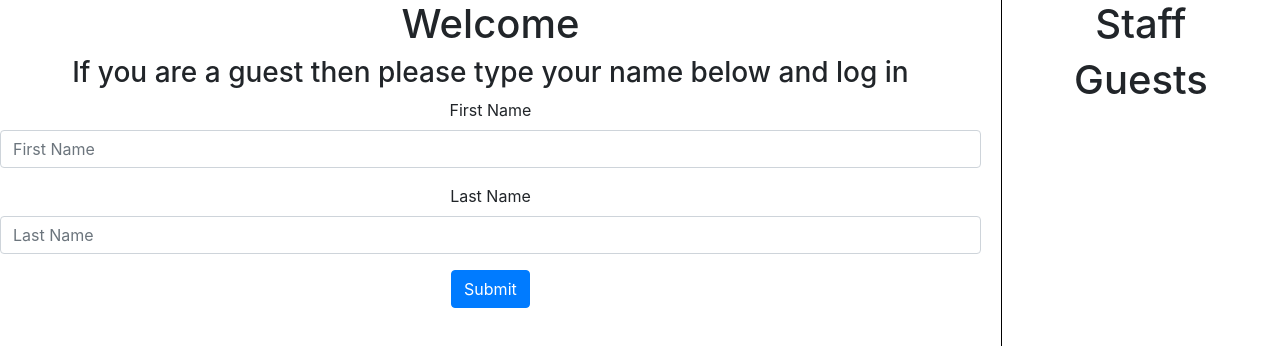
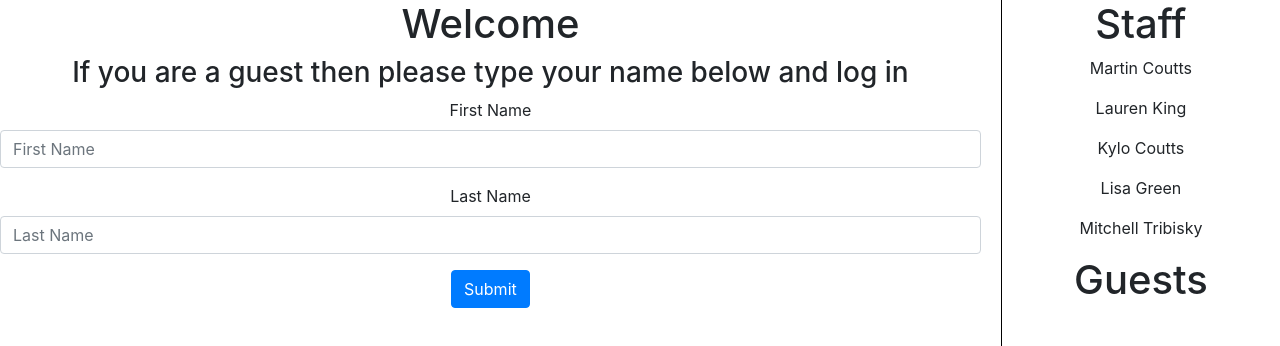
Before and after one commit to martincavaliers/out-of-office, a React (Create React App) app: page / in a window 1280 px wide. Shown: the top 346 px of the page. Built offline with nearby package versions, Linux system fonts and the light colour scheme.

Commit message:
Staff Area displaying names of staff array

```diff
--- a/src/components/App.js
+++ b/src/components/App.js
@@ -38,7 +38,8 @@ class App extends Component {
     return (
       <div className="App">
         <MainArea />
-        <SideBar />
+
+        <SideBar staff={this.state.staff} />
       </div>
     );
   }
--- /dev/null
+++ b/src/components/GuestArea.js
@@ -0,0 +1,13 @@
+import React, { Component } from "react";
+
+class GuestArea extends Component {
+  render() {
+    return (
+      <div id="guest-area">
+          <h1>Guests</h1>
+        </div>
+    );
+  }
+}
+
+export default GuestArea;
--- a/src/components/GuestLoginForm.js
+++ b/src/components/GuestLoginForm.js
@@ -1,15 +1,17 @@
 import React, { Component } from "react";
-import { Form, Button } from "react-bootstrap";
+import { Row, Form, Button } from "react-bootstrap";
 
 class GuestLoginForm extends Component {
   render() {
     return (
-      <div>
+      <div id="login-form">
         <Form>
-          <Form.Group controlId="formBasicEmail">
-            <Form.Label>First Name</Form.Label>
-            <Form.Control type="text" placeholder="First Name" />
-          </Form.Group>
+          <div>
+            <Form.Group controlId="formBasicEmail">
+              <Form.Label>First Name</Form.Label>
+              <Form.Control type="text" placeholder="First Name" />
+            </Form.Group>
+          </div>
 
           <Form.Group controlId="formBasicPassword">
             <Form.Label>Last Name</Form.Label>
--- a/src/components/SideBar.js
+++ b/src/components/SideBar.js
@@ -1,17 +1,14 @@
 import React, { Component } from "react";
-import { Container, Jumbotron } from "react-bootstrap";
+import StaffArea from "./StaffArea";
+import GuestArea from "./GuestArea";
 
 class SideBar extends Component {
   render() {
     return (
       <div className="sidebar">
-        <div id="staff-area">
-          <h1>Staff</h1>
-        </div>
+        <StaffArea staff={this.props.staff} />
 
-        <div id="guest-area">
-          <h1>Guests</h1>
-        </div>
+        <GuestArea />
       </div>
     );
   }
--- /dev/null
+++ b/src/components/StaffArea.js
@@ -0,0 +1,20 @@
+import React, { Component } from "react";
+
+class StaffArea extends Component {
+  render() {
+    return (
+      <div id="staff-area">
+        <h1>Staff</h1>
+        <div>
+          {this.props.staff.map(person => (
+            <p>
+              {person.firstName} {person.lastName}
+            </p>
+          ))}
+        </div>
+      </div>
+    );
+  }
+}
+
+export default StaffArea;
```
Also changed, not shown: 1 other file (tests, documents, lock files or other folders).
